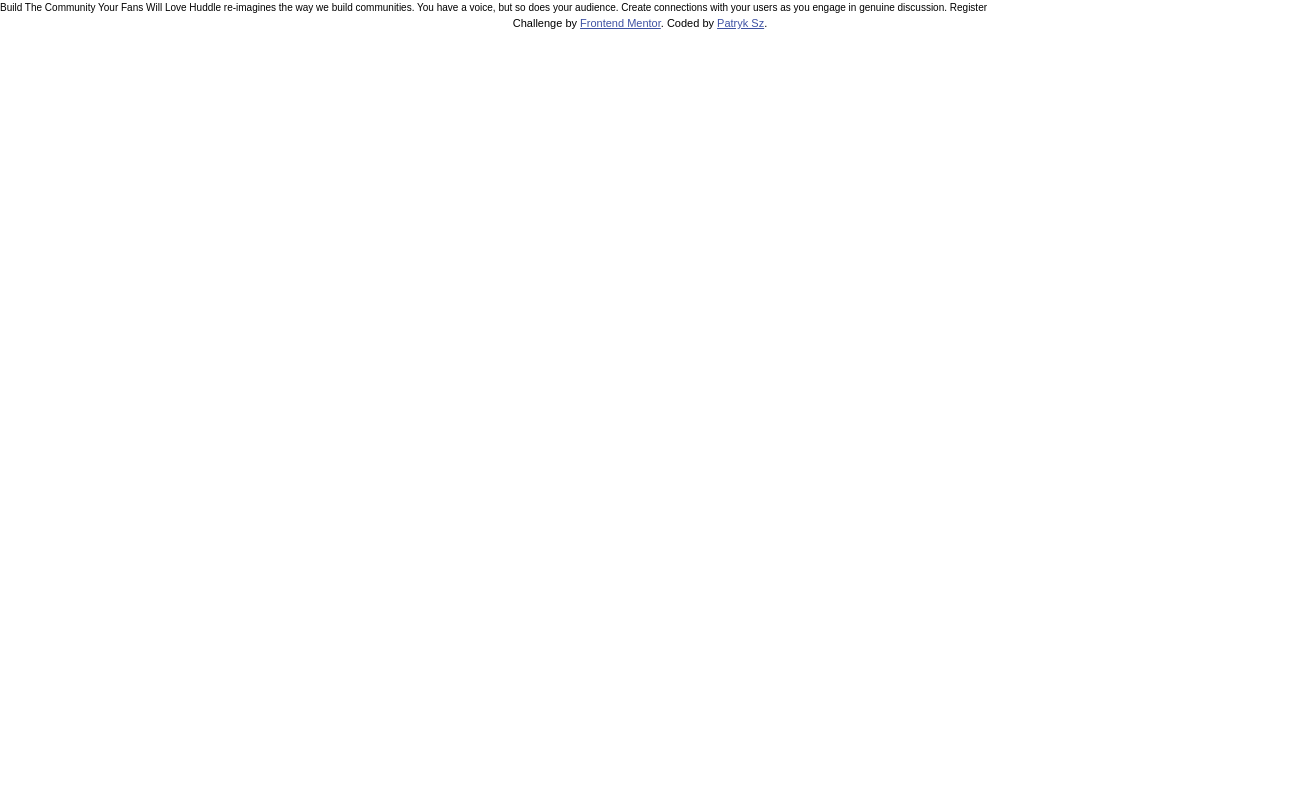
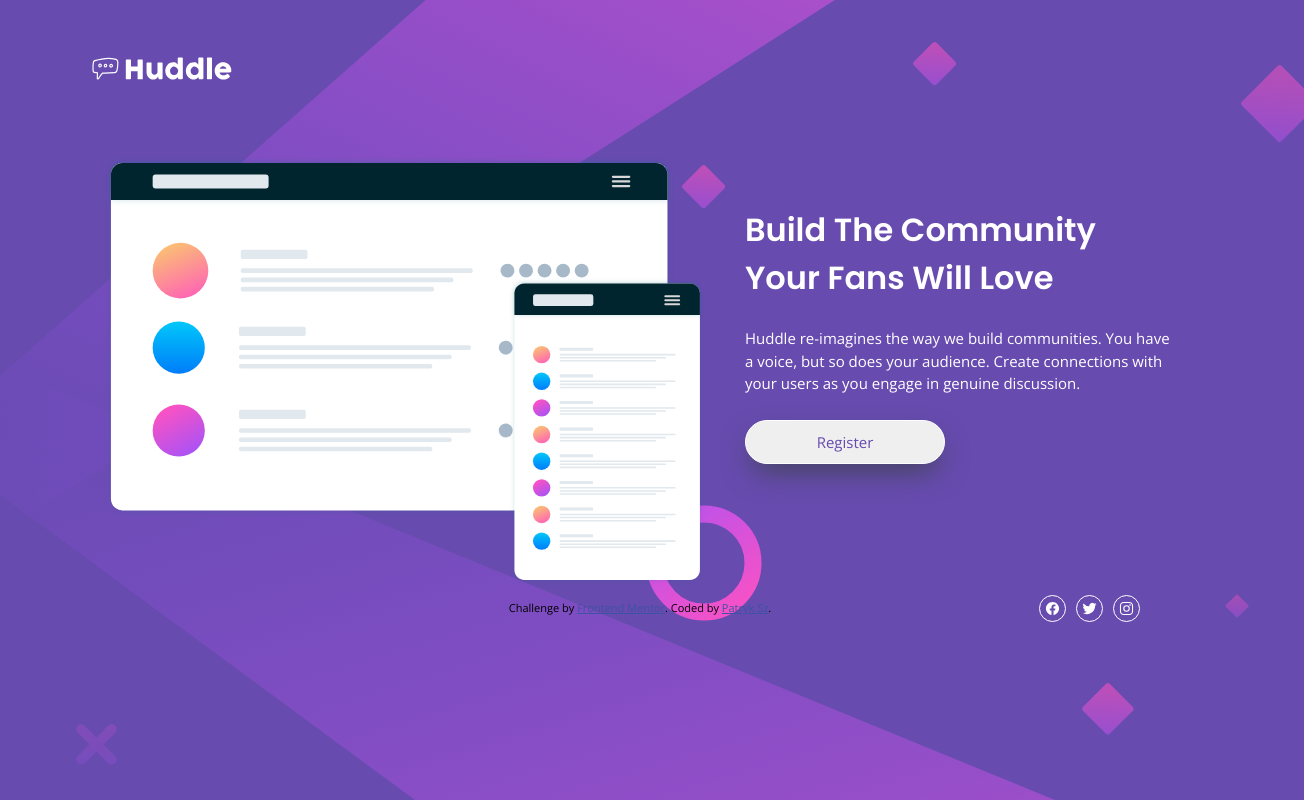
Before and after one commit to dedku/Huddle_landing_page_with_a_single_introductory_section-DailyNewbie_14, a plain HTML site: page index.html in a window 1280 px wide. Shown: the whole page, 1304 px wide, since content can reach past the window. Drawn offline with nearby package versions, Linux system fonts and the light colour scheme.

Commit message:
css + html

```diff
--- a/index.html
+++ b/index.html
@@ -10,13 +10,39 @@
 </head>
 
 <body>
+  <header class="primary-heading">
+    <div class="container">
+      <div class="nav-wraper">
+        <a href="#"><img src="./images/logo.svg" alt="Huddle"></a>
+      </div>
+    </div>
+  </header>
 
-  Build The Community Your Fans Will Love
+  <main>
+    <section class="main-content">
+      <div class="container">
+        <div class="grid">
+          <img src="./images/illustration-mockups.svg" alt="illustration mockup">
+          <div class="text-content">
+            <h1 class="text-size-800">Build The Community Your Fans Will Love</h1>
 
-  Huddle re-imagines the way we build communities. You have a voice, but so does your audience.
-  Create connections with your users as you engage in genuine discussion.
+            <p class="text-size-500">
+              Huddle re-imagines the way we build communities. You have a voice, but so does your audience.
+              Create connections with your users as you engage in genuine discussion.
+            </p>
 
-  Register
+            <button class="btn-cta | text-size-500">Register</button>
+            <div class="socials">
+              <ion-icon name="logo-facebook"></ion-icon>
+              <ion-icon name="logo-twitter"></ion-icon>
+              <ion-icon name="logo-instagram"></ion-icon>
+            </div>
+          </div>
+        </div>
+      </div>
+    </section>
+  </main>
+
 
   <footer>
     <p class="attribution">
--- a/style.css
+++ b/style.css
@@ -3,6 +3,9 @@
 :root {
     --clr-primary-violet: hsl(257, 40%, 49%);
     --clr-primary-magenta: hsl(300, 69%, 71%);
+
+    --max-width: 1110px;
+    --padding: 4rem;
 }
 
 /* Box sizing rules */
@@ -75,27 +78,122 @@ svg {
 
 /* general */
 body {
-    font-family: 'Karla', sans-serif;
-    font-size: var(--fs-400);
-}
-
-main,
-section {
-    height: 100%;
-    width: 100%;
-}
-
-section {
-    display: flex;
-    justify-content: center;
-    align-items: center;
+    font-family: 'Open Sans', sans-serif;
+    background-color: var(--clr-primary-violet);
+    background-image: url(./images/bg-mobile.svg);
+    background-repeat: no-repeat;
 }
 
 /* utilities */
 
+.text-size-800 {
+    font-size: 2.5rem;
+    font-weight: 600;
+    font-family: 'Poppins', sans-serif;
+}
 
+.text-size-500 {
+    font-size: 1.5rem;
+}
 
 /* components */
+.primary-heading {
+    padding-top: 3rem;
+}
+
+.main-content {
+    padding-top: 3.5rem;
+}
+
+.container {
+    width: min(var(--max-width), 100% - (var(--padding) * 2));
+    margin-inline: auto;
+}
+
+.nav-wraper a img {
+    max-width: 15rem;
+    grid-area: one;
+}
+
+.grid>img {
+    margin-inline: auto;
+    padding: 1.5rem 0rem;
+    max-width: 320px;
+}
+
+.text-content {
+    grid-area: two;
+}
+
+.grid {
+    display: grid;
+    grid-template-areas:
+        'one'
+        'two';
+}
+
+.text-content {
+    display: flex;
+    flex-direction: column;
+    justify-content: center;
+    align-items: center;
+    text-align: center;
+    gap: 1.5rem;
+    padding: 1.5rem 0rem;
+    color: #fff;
+    max-width: 320px;
+    margin-inline: auto;
+}
+
+.btn-cta {
+    cursor: pointer;
+    padding: 1rem;
+    width: 20rem;
+    color: var(--clr-primary-violet);
+    border-radius: 50px;
+    border: 1px solid #fff;
+    transition: all .3s ease;
+
+    -webkit-box-shadow: 0px 13px 29px -6px rgba(66, 68, 90, 1);
+    -moz-box-shadow: 0px 13px 29px -6px rgba(66, 68, 90, 1);
+    box-shadow: 0px 13px 29px -6px rgba(66, 68, 90, 1);
+}
+
+.btn-cta:hover {
+    color: #fff;
+    background-color: var(--clr-primary-violet);
+    transform: translateY(-5px);
+}
+
+.socials {
+    display: flex;
+    flex-direction: row;
+    justify-content: center;
+    align-items: center;
+    width: 100%;
+    padding-top: 2rem;
+    gap: 1rem;
+}
+
+.socials>ion-icon {
+    cursor: pointer;
+    height: 1.5rem;
+    width: 1.5rem;
+    padding: 5px;
+    border: 1px solid #fff;
+    border-radius: 50%;
+    transition: all .3s ease;
+}
+
+.socials>ion-icon:hover {
+    color: var(--clr-primary-magenta);
+    -webkit-box-shadow: 0px -1px 9px 1px var(--clr-primary-magenta);
+    -moz-box-shadow: 0px -1px 9px 1px var(--clr-primary-magenta);
+    box-shadow: 0px -1px 9px 1px var(--clr-primary-magenta);
+    transform: translateY(-3px);
+
+}
+
 .attribution {
     font-size: 11px;
     text-align: center;
@@ -104,3 +202,41 @@ section {
 .attribution a {
     color: hsl(228, 45%, 44%);
 }
+
+
+@media (min-width: 50em) {
+    body {
+        background-image: url(./images/bg-desktop.svg);
+    }
+
+    .container {
+        padding-top: 2rem;
+    }
+
+    .text-size-800 {
+        font-size: 3.2rem;
+    }
+
+    .grid>img {
+        max-width: min(60rem, 50vw);
+    }
+
+    .grid {
+        grid-template-areas:
+            'one two';
+    }
+
+    .text-content {
+        max-width: 43rem;
+        gap: 2.5rem;
+        text-align: left;
+        /* justify-content: flex-start; */
+        align-items: flex-start;
+    }
+
+    .socials {
+        position: relative;
+        top: 20%;
+        left: 30%;
+    }
+}
```
